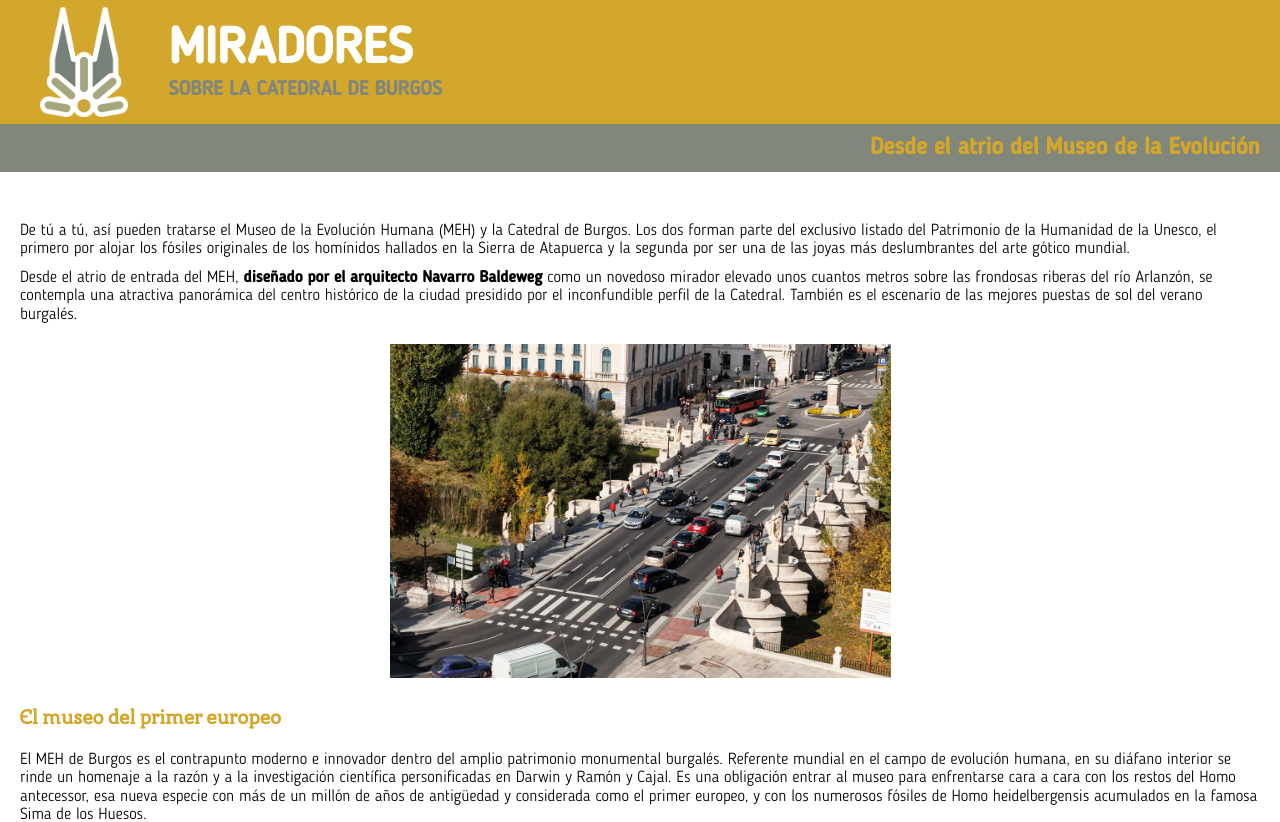
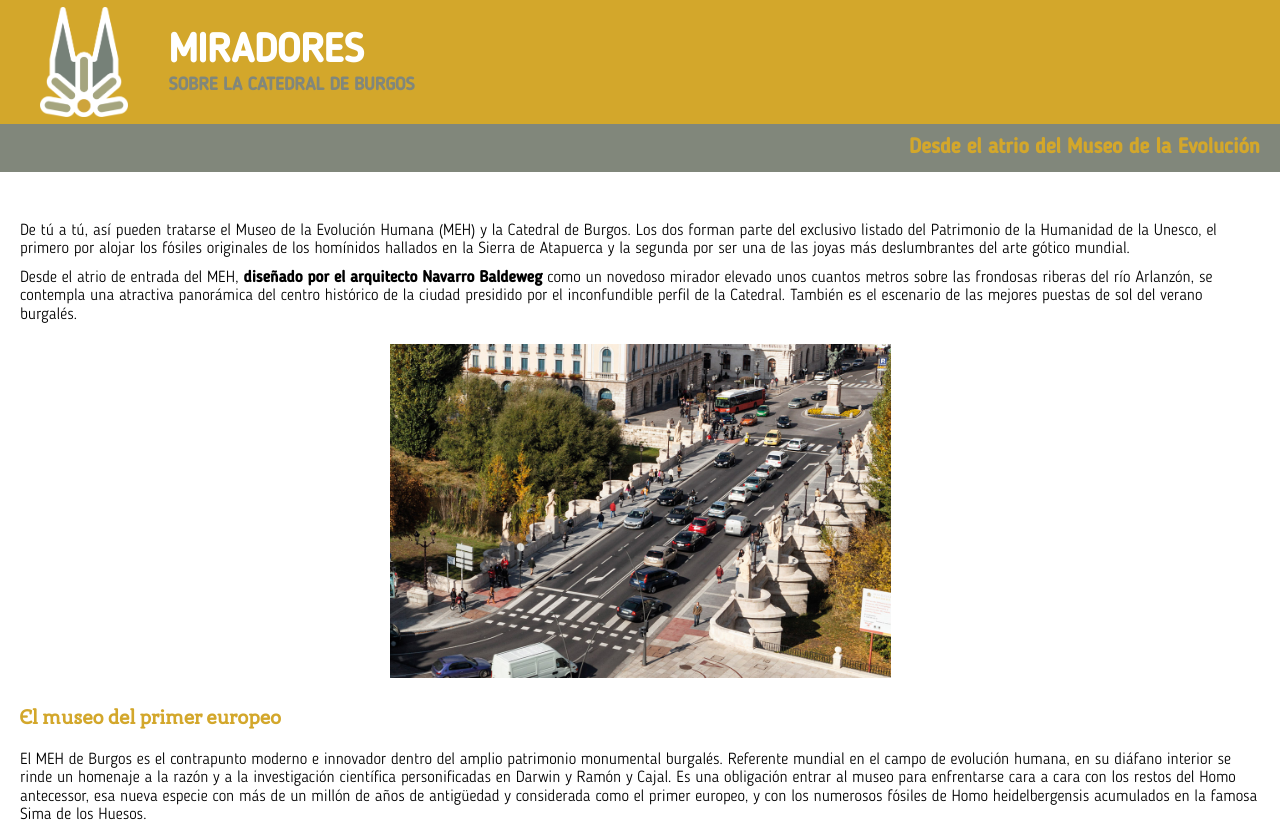
Before and after one commit to albasmg/miradores-burgos, a React (Create React App) app: page /#/miradores/1 in a window 1280 px wide. Shown: the top 822 px of the page. Built offline with nearby package versions, Linux system fonts and the light colour scheme.

Commit message:
🌱 Update docs folder and minor changes

```diff
--- a/src/ui/components/Carousel/carousel.scss
+++ b/src/ui/components/Carousel/carousel.scss
@@ -4,6 +4,7 @@
   &-item {
     display: flex;
     justify-content: center;
+    width: 100%;
   }
 
   &-image {
--- a/src/ui/components/Header/header.scss
+++ b/src/ui/components/Header/header.scss
@@ -3,7 +3,7 @@
   align-items: center;
   height: rem(124);
   background-color: $primary-color;
-  padding: rem(0) rem(40);
+  padding: rem(8) rem(40);
 
   &__logo {
     height: rem(110);
@@ -17,14 +17,14 @@
   &__title {
     font-family: $main-font;
     color: $light-color;
-    font-size: rem(50);
+    font-size: rem(40);
     font-weight: bold;
     margin: 0;
   }
 
   &__subtitle {
     font-family: $main-font;
-    font-size: rem(20);
+    font-size: rem(18);
     color: $secondary-color;
     margin: 0;
   }
--- a/src/ui/pages/Mirador/mirador.scss
+++ b/src/ui/pages/Mirador/mirador.scss
@@ -6,8 +6,8 @@
     height: rem(48);
     background-color: $secondary-color;
     color: $primary-color;
-    font-size: rem(20);
-    padding: rem(0) rem(20);
+    font-size: rem(18);
+    padding: rem(8) rem(20);
   }
 
   &__introduction {
@@ -50,7 +50,6 @@
   }
 
   &__nextStep {
-    height: rem(100);
     padding: rem(10) rem(20);
     background-color: $primary-color;
     color: $light-color;
```
Also changed, not shown: 6 other files (tests, documents, lock files or other folders).
